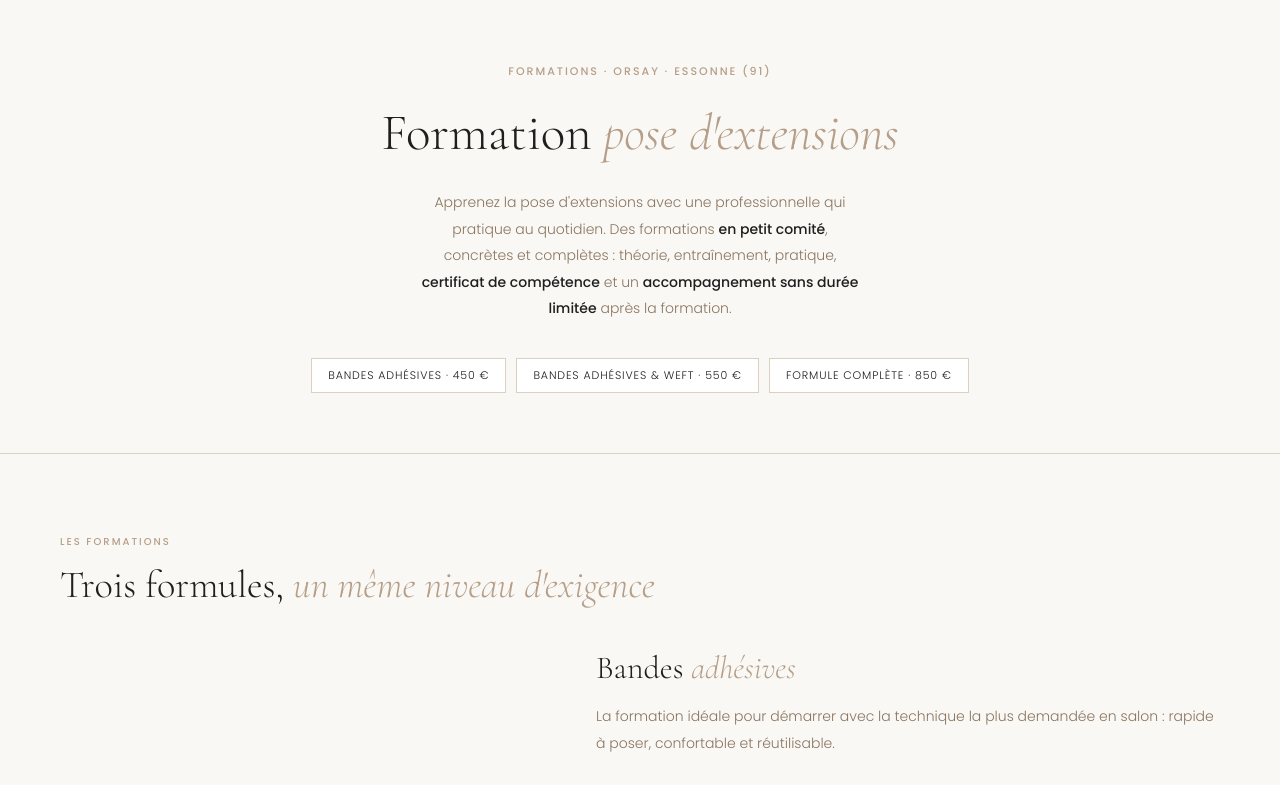
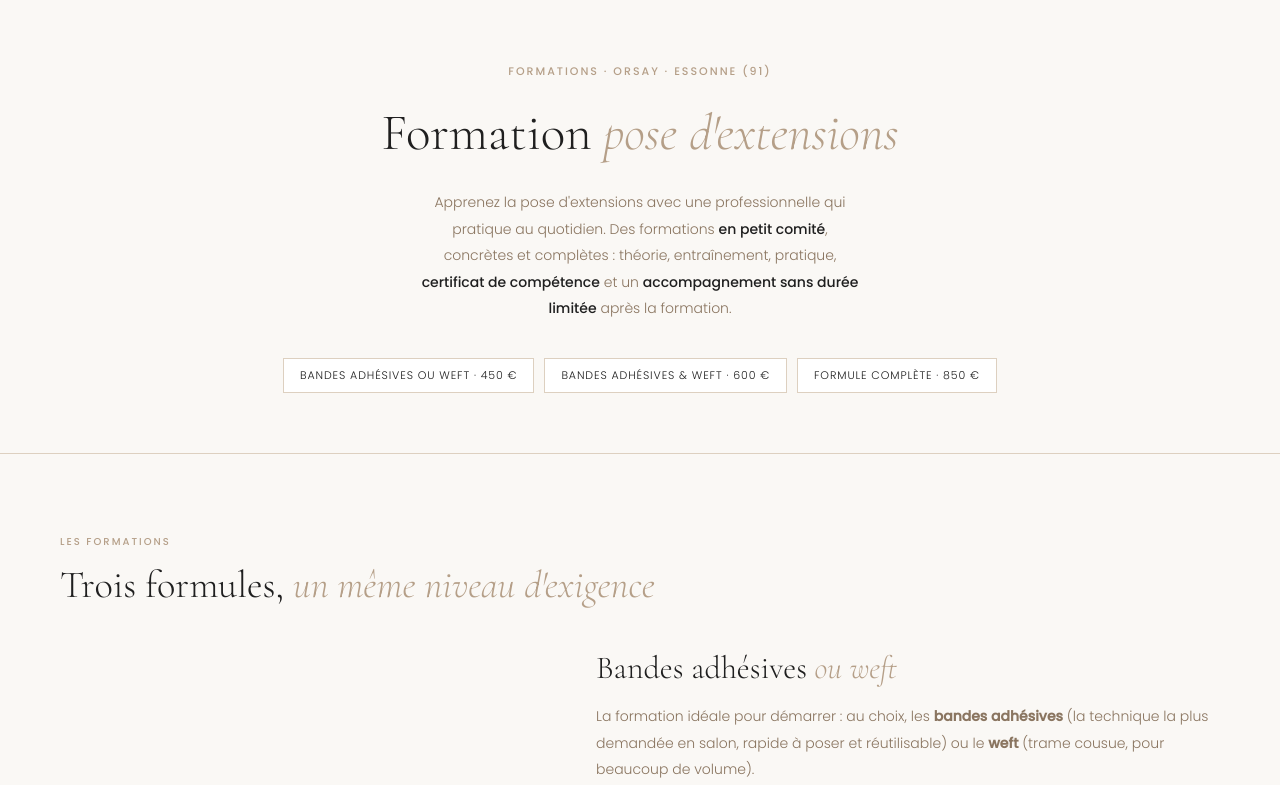
Before and after one commit to lartdesextensions/lart-des-extensions-site, a website: page formations-extensions.html in a window 1280 px wide. Shown: the part 127-912 px from the top of the page. Drawn offline with nearby package versions, Linux system fonts and the light colour scheme.

Commit message:
Formations : nouveaux tarifs

```diff
--- a/formations-extensions.html
+++ b/formations-extensions.html
@@ -18,8 +18,8 @@
   "@context": "https://schema.org",
   "@type": "ItemList",
   "itemListElement": [
-    {"@type":"Course","position":1,"name":"Formation pose d'extensions — Bandes adhésives","description":"Formation d'une journée à la pose d'extensions à bandes adhésives : théorie, conseils pour lancer son activité, entraînement sur tête à coiffer, pratique sur modèle, certificat de compétence et suivi sans durée limitée.","provider":{"@type":"Organization","name":"L'Art des Extensions","sameAs":"https://lartdesextensions.fr/"},"offers":{"@type":"Offer","price":"450","priceCurrency":"EUR"}},
-    {"@type":"Course","position":2,"name":"Formation pose d'extensions — Bandes adhésives & weft","description":"Formation d'une journée aux deux techniques bandes adhésives et weft : théorie, choix des extensions, entraînement sur tête à coiffer, certificat de compétence et suivi sans durée limitée.","provider":{"@type":"Organization","name":"L'Art des Extensions","sameAs":"https://lartdesextensions.fr/"},"offers":{"@type":"Offer","price":"550","priceCurrency":"EUR"}},
+    {"@type":"Course","position":1,"name":"Formation pose d'extensions — Bandes adhésives ou weft","description":"Formation d'une journée à la pose d'extensions à bandes adhésives ou weft (au choix) : théorie, conseils pour lancer son activité, entraînement sur tête à coiffer, pratique sur modèle, certificat de compétence et suivi sans durée limitée.","provider":{"@type":"Organization","name":"L'Art des Extensions","sameAs":"https://lartdesextensions.fr/"},"offers":{"@type":"Offer","price":"450","priceCurrency":"EUR"}},
+    {"@type":"Course","position":2,"name":"Formation pose d'extensions — Bandes adhésives & weft","description":"Formation d'une journée aux deux techniques bandes adhésives et weft : théorie, choix des extensions, entraînement sur tête à coiffer, certificat de compétence et suivi sans durée limitée.","provider":{"@type":"Organization","name":"L'Art des Extensions","sameAs":"https://lartdesextensions.fr/"},"offers":{"@type":"Offer","price":"600","priceCurrency":"EUR"}},
     {"@type":"Course","position":3,"name":"Formation pose d'extensions — Formule complète","description":"Formation de deux jours : kératine, bandes adhésives et tissage californien. Théorie complète, coupe, conseils pour lancer son activité, entraînement, pratique sur modèles, certificat de compétence et suivi sans durée limitée.","provider":{"@type":"Organization","name":"L'Art des Extensions","sameAs":"https://lartdesextensions.fr/"},"offers":{"@type":"Offer","price":"850","priceCurrency":"EUR"}}
   ]
 }
@@ -176,8 +176,8 @@ h2{font-family:'Cormorant Garamond',serif;font-size:clamp(2rem,3vw,2.6rem);font-
   <h1>Formation <em>pose d'extensions</em></h1>
   <p class="lead">Apprenez la pose d'extensions avec une professionnelle qui pratique au quotidien. Des formations <strong>en petit comité</strong>, concrètes et complètes : théorie, entraînement, pratique, <strong>certificat de compétence</strong> et un <strong>accompagnement sans durée limitée</strong> après la formation.</p>
   <nav class="sommaire">
-    <a href="#bandes">Bandes adhésives · 450 €</a>
-    <a href="#weft">Bandes adhésives &amp; weft · 550 €</a>
+    <a href="#bandes">Bandes adhésives ou weft · 450 €</a>
+    <a href="#weft">Bandes adhésives &amp; weft · 600 €</a>
     <a href="#complete">Formule complète · 850 €</a>
   </nav>
 </header>
@@ -189,8 +189,8 @@ h2{font-family:'Cormorant Garamond',serif;font-size:clamp(2rem,3vw,2.6rem);font-
   <article class="type" id="bandes">
     <div class="type-img"><img src="formation-theorie.jpg" width="900" height="587" loading="lazy" alt="Formation pose d'extensions bandes adhésives à Orsay (91)"></div>
     <div>
-      <h3>Bandes <em>adhésives</em></h3>
-      <p>La formation idéale pour démarrer avec la technique la plus demandée en salon : rapide à poser, confortable et réutilisable.</p>
+      <h3>Bandes adhésives <em>ou weft</em></h3>
+      <p>La formation idéale pour démarrer : au choix, les <strong>bandes adhésives</strong> (la technique la plus demandée en salon, rapide à poser et réutilisable) ou le <strong>weft</strong> (trame cousue, pour beaucoup de volume).</p>
       <ol class="prog">
         <li><strong>Théorie</strong>Biologie capillaire, colorimétrie et bases de la coiffure.</li>
         <li><strong>Conseils pour lancer votre activité</strong>Marketing digital, création de votre société et comptabilité.</li>
@@ -217,7 +217,7 @@ h2{font-family:'Cormorant Garamond',serif;font-size:clamp(2rem,3vw,2.6rem);font-
         <li><strong>Suivi après formation</strong>Accompagnement sans durée limitée.</li>
         <li><strong>Fournisseur d'extensions</strong>Vente en direct de cheveux russes avec remise exceptionnelle pour les élèves.</li>
       </ol>
-      <div class="offre"><span class="prix-big">550 €</span><span class="duree">1 journée · de 9 h à 16 h 30</span></div>
+      <div class="offre"><span class="prix-big">600 €</span><span class="duree">1 journée · de 9 h à 16 h 30</span></div>
     </div>
   </article>
 
@@ -246,13 +246,13 @@ h2{font-family:'Cormorant Garamond',serif;font-size:clamp(2rem,3vw,2.6rem);font-
   <h2>Quelle formation <em>choisir</em> ?</h2>
   <div class="table-wrap">
   <table class="compare">
-    <tr><th></th><th>Bandes adhésives</th><th>Bandes adhésives &amp; weft</th><th>Formule complète</th></tr>
-    <tr><td>Techniques</td><td>Bandes adhésives</td><td>Bandes adhésives, weft</td><td>Kératine, bandes adhésives, tissage californien</td></tr>
+    <tr><th></th><th>Bandes adhésives ou weft</th><th>Bandes adhésives &amp; weft</th><th>Formule complète</th></tr>
+    <tr><td>Techniques</td><td>Bandes adhésives ou weft (au choix)</td><td>Bandes adhésives, weft</td><td>Kératine, bandes adhésives, tissage californien</td></tr>
     <tr><td>Durée</td><td>1 journée</td><td>1 journée</td><td>2 jours</td></tr>
     <tr><td>Pratique sur modèle</td><td>1 modèle</td><td>Sur tête à coiffer</td><td>Modèles</td></tr>
     <tr><td>Conseils création d'activité</td><td>Oui</td><td>—</td><td>Oui</td></tr>
     <tr><td>Certificat &amp; suivi illimité</td><td>Oui</td><td>Oui</td><td>Oui</td></tr>
-    <tr><td>Tarif</td><td>450 €</td><td>550 €</td><td>850 €</td></tr>
+    <tr><td>Tarif</td><td>450 €</td><td>600 €</td><td>850 €</td></tr>
   </table>
   </div>
 </section>
```
